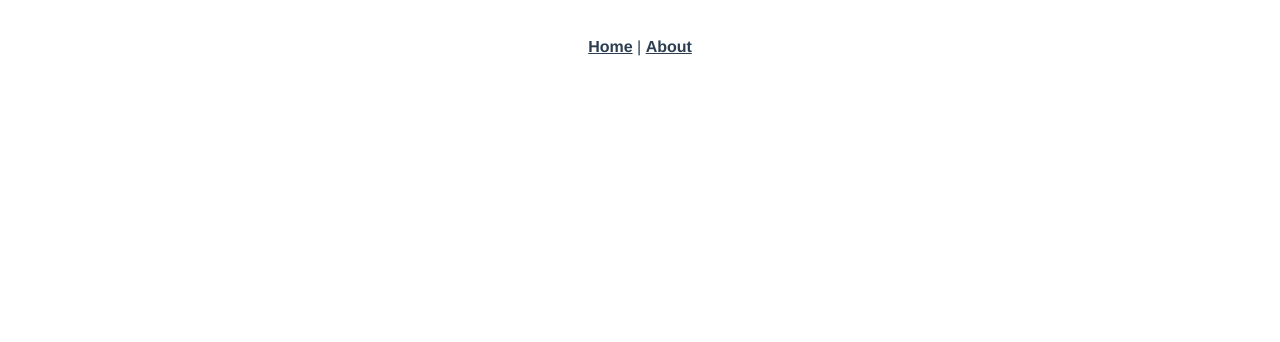
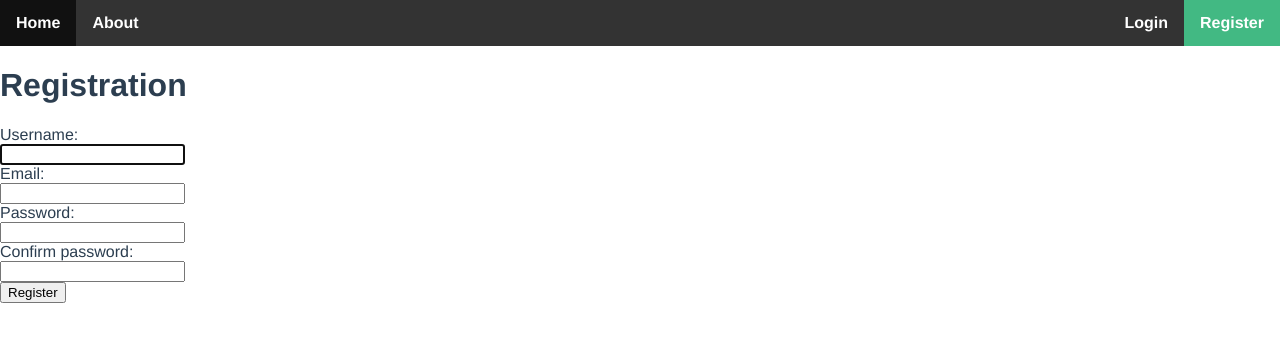
Before and after one commit to hesoyam11/optimus-trash-vue-client, a Vue app: page /register in a window 1280 px wide. Shown: the top 342 px of the page. Built offline with nearby package versions, Linux system fonts and the light colour scheme.

Commit message:
logging in and registration pages

```diff
--- a/src/App.vue
+++ b/src/App.vue
@@ -1,31 +1,79 @@
 <template>
   <div id="app">
     <div id="nav">
-      <router-link to="/">Home</router-link> |
+      <router-link to="/">Home</router-link>
       <router-link to="/about">About</router-link>
+      <router-link to="/register" v-if="!isLoggedIn" style="float:right" >Register</router-link>
+      <router-link to="/login" v-if="!isLoggedIn" style="float:right" >Login</router-link>
+      <a v-if="isLoggedIn" @click="logout" style="float:right" to="/login">Logout</a>
     </div>
     <router-view/>
   </div>
 </template>
 
+<script>
+  export default {
+    computed: {
+      isLoggedIn: function () {
+        return this.$store.getters.isLoggedIn;
+      }
+    },
+    methods: {
+      logout: function () {
+        this.$store.dispatch('logout')
+          .then(() => {
+            this.$router.push('/');
+          });
+      }
+    },
+    created: function() {
+      this.$http.interceptors.response.use(undefined, function(err) {
+        return new Promise(function(resolve, reject) {
+          if (err.status === 401 && err.config) {
+            this.$store.dispatch('logout')
+              .then(() => {
+                console.log('Token is expired, logging out.');
+                resolve();
+              })
+              .err(() => {
+                reject();
+              });
+            }
+        });
+      });
+    }
+  }
+</script>
+
 <style>
+body {
+  margin: 0;
+}
+
 #app {
   font-family: 'Avenir', Helvetica, Arial, sans-serif;
   -webkit-font-smoothing: antialiased;
   -moz-osx-font-smoothing: grayscale;
-  text-align: center;
   color: #2c3e50;
 }
 #nav {
-  padding: 30px;
+  margin: 0;
+  background-color: #333;
 }
 
 #nav a {
   font-weight: bold;
-  color: #2c3e50;
+  text-decoration: none;
+  color: white;
+  display: inline-block;
+  padding: 14px 16px;
+}
+
+#nav a:hover {
+  background-color: #111;
 }
 
 #nav a.router-link-exact-active {
-  color: #42b983;
+  background-color: #42b983;
 }
 </style>
--- a/src/main.js
+++ b/src/main.js
@@ -1,14 +1,25 @@
+import Axios from 'axios';
 import Vue from 'vue'
 import App from './App.vue'
 import router from './router'
 import store from './store'
 import i18n from './i18n'
 
-Vue.config.productionTip = false
+Vue.config.productionTip = false;
+
+// Now we can use `this.$http` inside any component.
+Vue.prototype.$http = Axios;
+
+const accessToken = localStorage.getItem('accessToken');
+
+if (accessToken) {
+  Vue.prototype.$http.defaults.headers.common['Authorization'] =
+      'Bearer ' + accessToken;
+}
 
 new Vue({
   router,
   store,
   i18n,
   render: h => h(App)
-}).$mount('#app')
+}).$mount('#app');
--- a/src/router.js
+++ b/src/router.js
@@ -1,10 +1,14 @@
 import Vue from 'vue'
 import Router from 'vue-router'
+import Login from './views/Login.vue'
+import Register from './views/Register.vue'
+import Secure from './views/SecuredExample.vue'
 import Home from './views/Home.vue'
+import store from './store.js'
 
-Vue.use(Router)
+Vue.use(Router);
 
-export default new Router({
+const router = new Router({
   mode: 'history',
   base: process.env.BASE_URL,
   routes: [
@@ -20,6 +24,39 @@ export default new Router({
       // this generates a separate chunk (about.[hash].js) for this route
       // which is lazy-loaded when the route is visited.
       component: () => import(/* webpackChunkName: "about" */ './views/About.vue')
+    },
+    {
+      path: '/login',
+      name: 'login',
+      component: Login
+    },
+    {
+      path: '/register',
+      name: 'register',
+      component: Register
+    },
+    {
+      path: '/secure',
+      name: 'secure',
+      component: Secure,
+      meta: {
+        requiresAuth: true
+      }
     }
   ]
-})
+});
+
+router.beforeEach((to, from, next) => {
+  if (to.matched.some(record => record.meta.requiresAuth)) {
+    if (store.getters.isLoggedIn) {
+      next();
+      return;
+    }
+    next('/login');
+  }
+  else {
+    next();
+  }
+});
+
+export default router;
--- a/src/store.js
+++ b/src/store.js
@@ -1,16 +1,95 @@
+import Axios from 'axios'
 import Vue from 'vue'
 import Vuex from 'vuex'
 
-Vue.use(Vuex)
+Vue.use(Vuex);
 
 export default new Vuex.Store({
   state: {
-
+    status: '',
+    accessToken: localStorage.getItem('accessToken') || '',
+    userId: localStorage.getItem('userId') || ''
+  },
+  getters: {
+    isLoggedIn: state => !!state.accessToken,
+    authStatus: state => state.status
   },
   mutations: {
-
+    auth_request(state) {
+      state.status = 'loading';
+    },
+    auth_success(state, accessToken, userId) {
+      state.status = 'success';
+      state.accessToken = accessToken;
+      state.userId = userId;
+    },
+    auth_error(state) {
+      state.status = 'error';
+    },
+    logout(state) {
+      state.status = '';
+      state.accessToken = '';
+    }
   },
   actions: {
+    login({commit}, user) {
+      return new Promise((resolve, reject) => {
+        commit('auth_request');
+        Axios({
+          url: 'http://localhost:8000/api/token/',
+          data: user,
+          method: 'POST'
+        })
+          .then(response => {
+            const accessToken = response.data["access"];
 
+            // retrieving `user_id` from the payload of a JWT
+            let base64Url = accessToken.split('.')[1];
+            let base64 = base64Url.replace('-', '+')
+                .replace('_', '/');
+            let payloadObject = JSON.parse(atob(base64));
+            const userId = payloadObject["user_id"];
+
+            localStorage.setItem('accessToken', accessToken);
+            localStorage.setItem('userId', userId);
+
+            Axios.defaults.headers.common['Authorization'] =
+                'Bearer ' + accessToken;
+
+            commit('auth_success', accessToken, userId);
+            resolve(response);
+          })
+          .catch(err => {
+            commit('auth_error');
+            localStorage.removeItem('accessToken');
+            reject(err);
+          });
+      })
+    },
+    register({commit}, user) {
+      commit('auth_request');
+      return new Promise((resolve, reject) => {
+        Axios({
+          url: 'http://localhost:8000/api/users/',
+          data: user,
+          method: 'POST'
+        })
+          .then(response => {
+            commit('auth_error');
+            resolve(response);
+          })
+          .catch(err => {
+            reject(err);
+          });
+      });
+    },
+    logout({commit}) {
+      return new Promise((resolve) => {
+        commit('logout');
+        localStorage.removeItem('accessToken');
+        delete Axios.defaults.headers.common['Authorization'];
+        resolve();
+      })
+    }
   }
 })
--- /dev/null
+++ b/src/views/Login.vue
@@ -0,0 +1,39 @@
+<template>
+    <div>
+        <h1>Logging In</h1>
+        <form class="login" @submit.prevent="login">
+            <input required v-model="username" placeholder="Your Username"/>
+            <br>
+            <input required v-model="password" type="password" placeholder="Your Password"/>
+            <br>
+            <p v-if="errorMessage">{{ errorMessage }}</p>
+            <button type="submit">Login</button>
+        </form>
+    </div>
+</template>
+
+<script>
+    export default {
+        name: "Login",
+        data() {
+            return {
+                username: "",
+                password: "",
+                errorMessage: ""
+            }
+        },
+        methods: {
+            login: function() {
+                let username = this.username;
+                let password = this.password;
+                this.$store.dispatch('login', { username, password })
+                    .then(() => this.$router.push('/'))
+                    .catch(err => this.errorMessage = err.message);
+            }
+        }
+    }
+</script>
+
+<style scoped>
+
+</style>
--- /dev/null
+++ b/src/views/Register.vue
@@ -0,0 +1,69 @@
+<template>
+    <div>
+        <h1>Registration</h1>
+        <form @submit.prevent="register">
+            <label for="username">Username:</label>
+            <br>
+            <input id="username" v-model="username" required autofocus>
+            <br>
+
+            <label for="email">Email:</label>
+            <br>
+            <input id="email" type="email" v-model="email" required>
+            <br>
+
+            <label for="password">Password:</label>
+            <br>
+            <input id="password" type="password" v-model="password" required>
+            <br>
+
+            <label for="confirm-password">Confirm password:</label>
+            <br>
+            <input id="confirm-password" type="password" v-model="confirmPassword" required>
+            <br>
+
+            <p v-if="errorMessage">{{ errorMessage }}</p>
+
+            <button type="submit">Register</button>
+        </form>
+    </div>
+</template>
+
+<script>
+    export default {
+        name: "Register",
+        data() {
+            return {
+                username: "",
+                email: "",
+                password: "",
+                confirmPassword: "",
+                errorMessage: ""
+            }
+        },
+        methods: {
+            register: function() {
+                if (this.password !== this.confirmPassword) {
+                    this.errorMessage = "Password confirmation failed!";
+                    this.password = "";
+                    this.confirmPassword = "";
+                    return;
+                }
+
+                let data = {
+                    username: this.username,
+                    email: this.email,
+                    password: this.password
+                };
+
+                this.$store.dispatch('register', data)
+                    .then(() => this.$router.push('/login'))
+                    .catch(err => this.errorMessage = err.message);
+            }
+        }
+    }
+</script>
+
+<style scoped>
+
+</style>
--- /dev/null
+++ b/src/views/SecuredExample.vue
@@ -0,0 +1,15 @@
+<template>
+    <div>
+        <h1>This page is opened only for authenticated users!</h1>
+    </div>
+</template>
+
+<script>
+    export default {
+        name: "SecuredExample"
+    }
+</script>
+
+<style scoped>
+
+</style>
```
